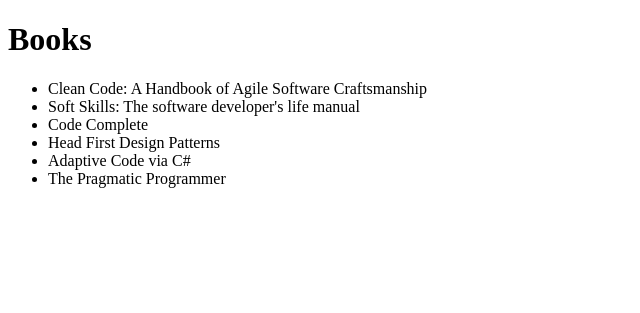
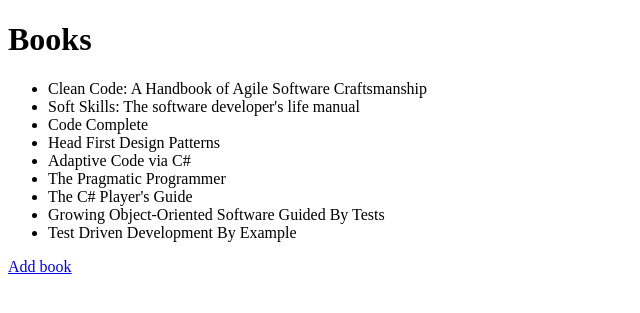
Before and after one commit to noeldiazro/py-books, a Flask app: page / in a window 1280 px wide. Shown: the top 313 px of the page, without its empty margins (0-640 px from the left). Run offline with Flask 2, Linux system fonts and the light colour scheme.

Commit message:
Add book use case added

```diff
--- a/app.py
+++ b/app.py
@@ -1,13 +1,23 @@
-from books import list_books
+from books import Book, list_books, add_book
 from repository import Repository
-from flask import Flask, render_template
+from flask import Flask, redirect, render_template, request, url_for
 app = Flask(__name__)
 
 
 @app.route('/')
 def home():
     books = list_books(Repository('books.csv'))
-    return render_template('hello.html', books=books)
+    return render_template('books.html', books=books)
+
+
+@app.route('/book', methods=['GET', 'POST'])
+def create_book():
+    if request.method == 'POST':
+        add_book(Book(request.form['isbn_13'], request.form['title']),
+                 Repository('books.csv'))
+        return redirect(url_for('home'))
+    else:
+        return render_template('book.html')
 
 
 if __name__ == '__main__':
--- a/books.csv
+++ b/books.csv
@@ -4,3 +4,6 @@
 978-3456789012,Head First Design Patterns
 978-4567890123,Adaptive Code via C#
 978-5678901234,The Pragmatic Programmer
+978-6789012345,The C# Player's Guide
+978-7890123456,Growing Object-Oriented Software Guided By Tests
+978-8901234567,Test Driven Development By Example
--- a/books.py
+++ b/books.py
@@ -6,3 +6,7 @@ class Book:
 
 def list_books(repository):
     return repository.list_books()
+
+
+def add_book(book, repository):
+    repository.add_book(book)
--- a/repository.py
+++ b/repository.py
@@ -3,9 +3,13 @@ from books import Book
 
 class Parser:
     @classmethod
-    def parse(cls, record):
+    def parse_record_to_book(cls, record):
         [isbn_13, title] = record.rstrip('\n').split(',')
         return Book(isbn_13, title)
+
+    @classmethod
+    def parse_book_to_record(cls, book):
+        return '{0},{1}\n'.format(book.isbn_13, book.title)
 
 
 class Repository:
@@ -14,4 +18,8 @@ class Repository:
 
     def list_books(self):
         with open(self._filename, 'r') as db:
-            return [Parser.parse(record) for record in db]
+            return [Parser.parse_record_to_book(record) for record in db]
+
+    def add_book(self, book):
+        with open(self._filename, 'a') as db:
+            db.write(Parser.parse_book_to_record(book))
--- a/templates/hello.html
+++ b/templates/books.html
@@ -11,5 +11,6 @@
         <li>{{ book.title }}</li>
         {% endfor %}
     </ul>
+    <a href="/book">Add book</a>
 </body>
 </html>
```
Also changed, not shown: templates/book.html (added, +23 -0 lines).
